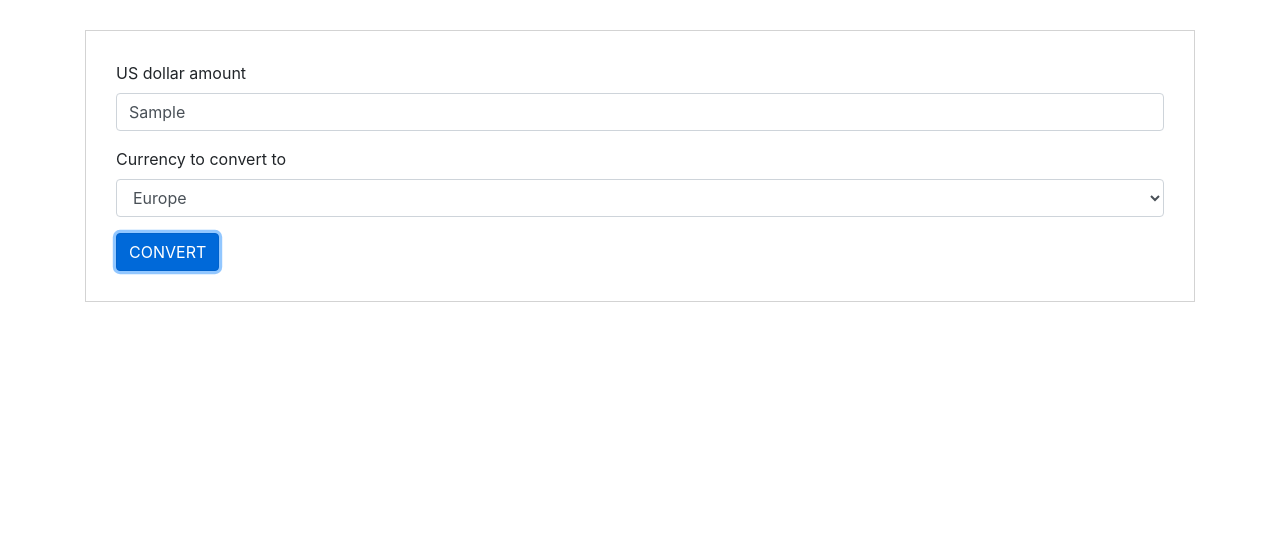
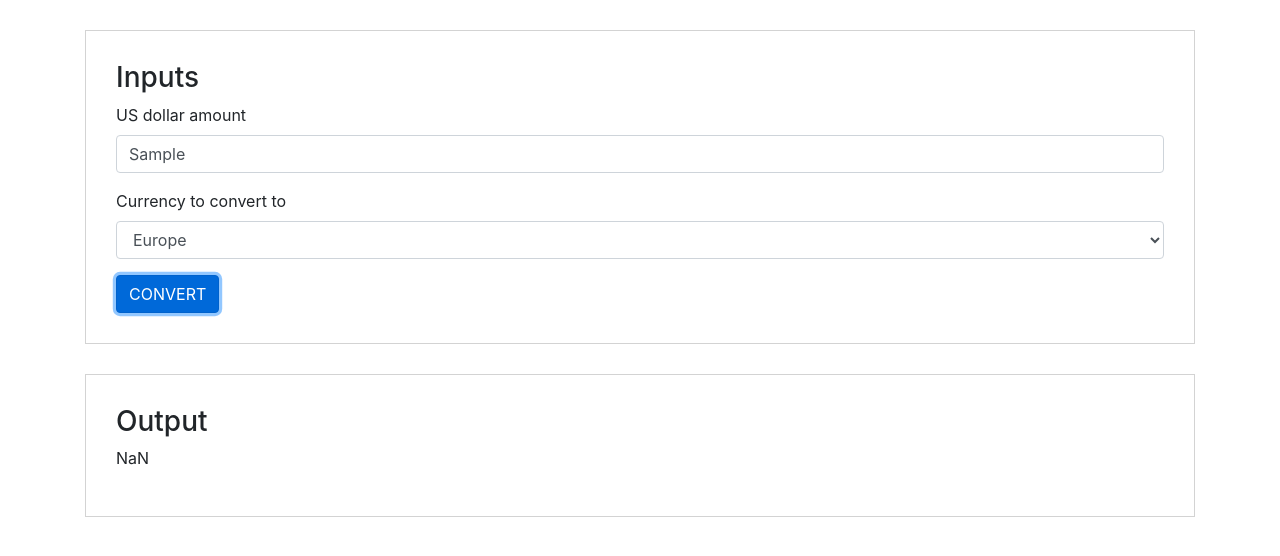
Before and after one commit to d-mccaslin/currency-exchanger, a plain HTML site: page index.html in a window 1280 px wide. Both pictures are taken after typing "Sample" into the empty fields and a click on the button "CONVERT". Drawn offline with Linux system fonts and the light colour scheme.

Commit message:
add additional app logic

```diff
--- a/css/styles.css
+++ b/css/styles.css
@@ -4,3 +4,7 @@
   margin-bottom: 30px;
   border: 1px solid lightgray;
 }
+
+#results-group {
+  display: none;
+}
--- a/index.html
+++ b/index.html
@@ -10,6 +10,7 @@
 <body>
   <div class="container">
     <div class="group-std">
+      <h3>Inputs</h3>
       <form id="formMain">
         <div class="form-group">
           <label for="amount">US dollar amount</label>
@@ -26,6 +27,10 @@
         <button type="submit" class="btn btn-primary">CONVERT</button>
       </form>
     </div>
+    <div class="group-std" id="results-group">
+      <h3>Output</h3>
+      <p id="result"></p>
+    </div>
   </div>
 </body>
 </html>
--- a/js/scripts.js
+++ b/js/scripts.js
@@ -1,7 +1,18 @@
+// Business Logic
+
+function convert(amount,currency) {
+  return amount * 2;
+}
+
+// UI Logic
+
 $(document).ready(function() {
   $("#formMain").submit(function(event) {
     event.preventDefault();
     const amount = parseInt($("input#amount").val());
-    console.log(amount);
+    //console.log(amount);
+    const convertedAmount = convert(amount);
+    $("#result").text(convertedAmount);
+    $("#results-group").show();
   })
 })
```
